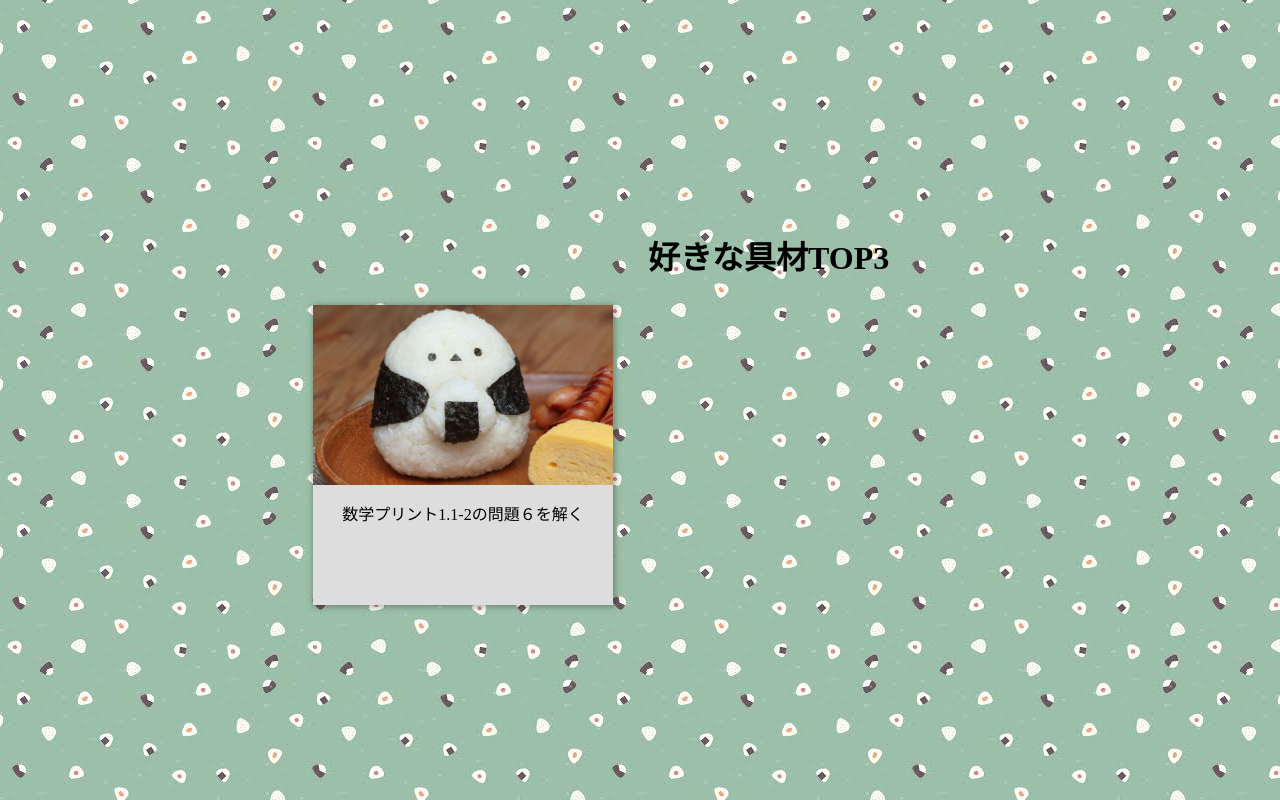
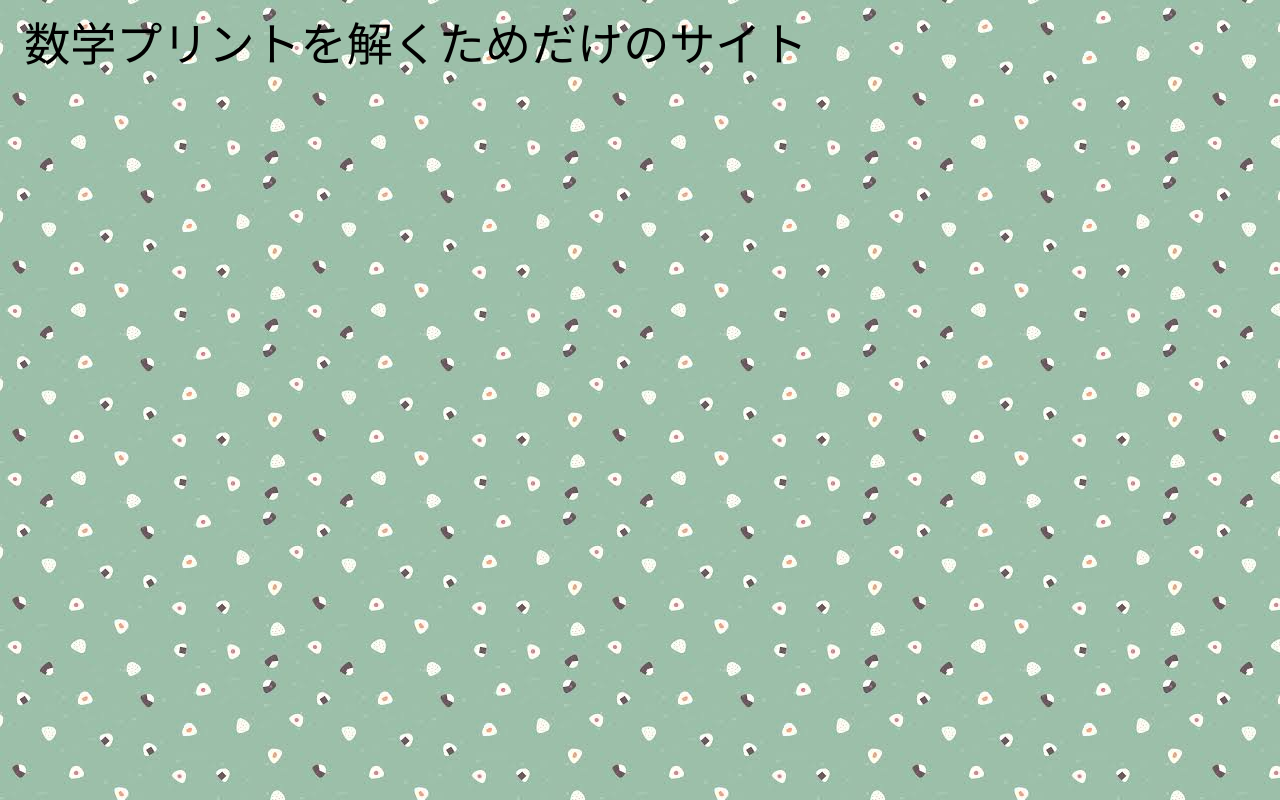
Before and after one commit to Salt-8read/-1.1-2-, a plain HTML site: page index.html in a window 1280 px wide. Drawn offline with Linux system fonts and the light colour scheme.

Commit message:
Update index.html

```diff
--- a/index.html
+++ b/index.html
@@ -12,24 +12,9 @@
 <body>
 
 
-    <span class="title"></span>
-
-
-    <h1 class="text1">好きな具材TOP3</h1>
-    <div class="all">
-    <div class="div_design015">
+    <span class="title">数学プリントを解くためだけのサイト</span>
 
 
 
-  <div class="div_design015_contents">
-    <div class="div_design015_img">
-      <img src="c4a10599a6029d3ab547603c1b9b95d4_640px.jpg">
-    </div>
-    <p>数学プリント1.1-2の問題６を解く</p>
-  </div>
-
-
-    </div>
-    </div>
     </body>
 </html>
```
